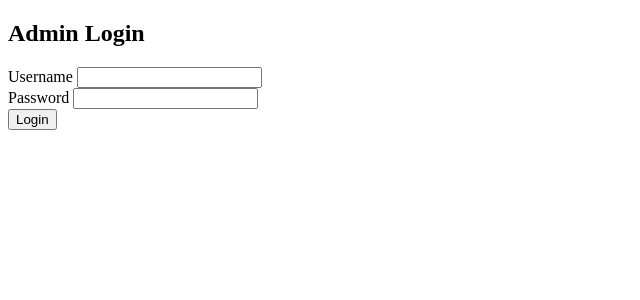
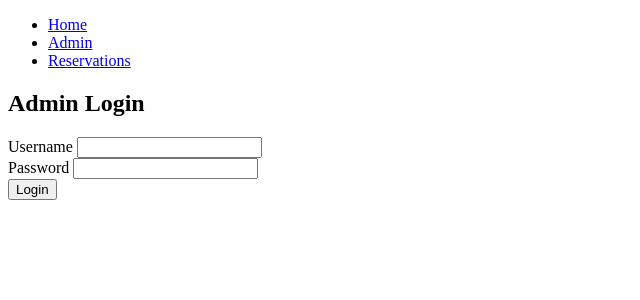
Before and after one commit to ConnorVEE/4320-FinalProject, a Flask app: page /login in a window 1280 px wide. Shown: the top 300 px of the page, without its empty margins (0-640 px from the left). Run offline with Flask 3, Linux system fonts and the light colour scheme; some libraries are stand-ins or nearby versions.

Commit message:
added navbar to layout file so it will be present on all views

```diff
--- a/Templates/layouts.jinja2
+++ b/Templates/layouts.jinja2
@@ -17,8 +17,16 @@
 </head>
 
 <body class="{{ template }}">
-<div class="container">
-    {% block content %}{% endblock %}
-</div>
+    <nav class="navbar">
+        <ul class="links">
+            <li><a href="/">Home</a></li>
+            <li><a href="/login">Admin</a></li>
+            <li><a href="/reservations">Reservations</a></li>
+        </ul>
+    </nav>
+
+    <div class="container">
+        {% block content %}{% endblock %}
+    </div>
 
 </html>
```
